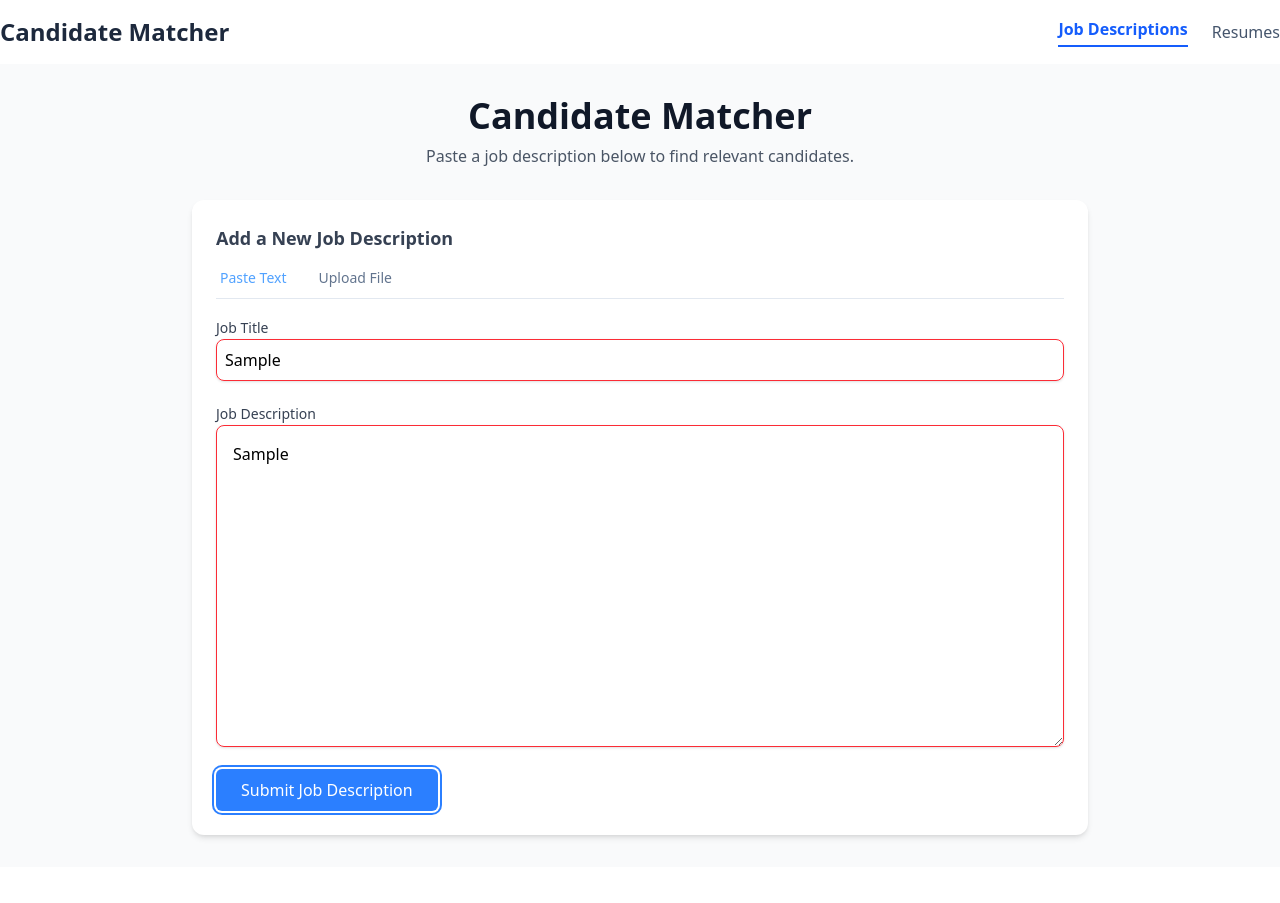
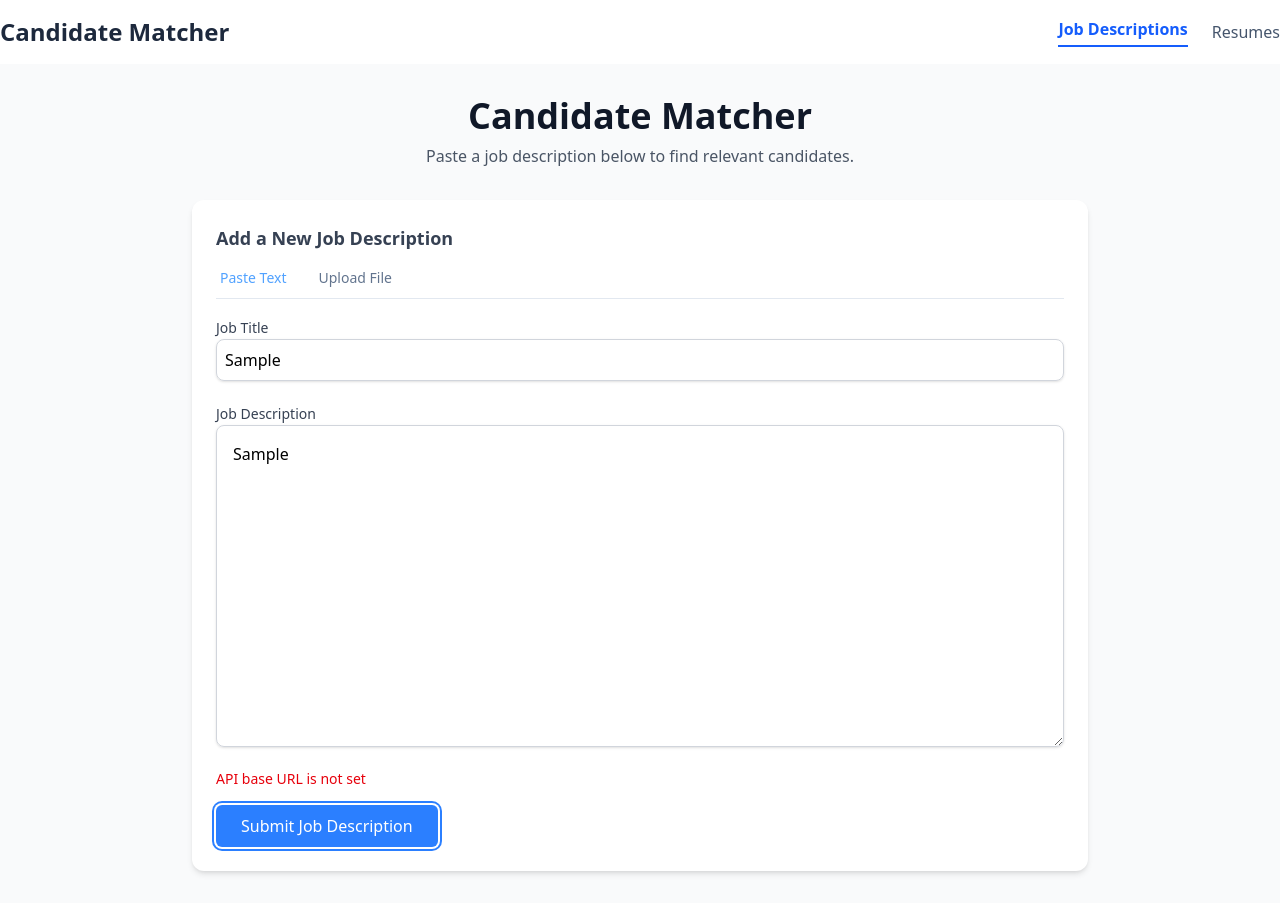
Before and after one commit to subodhkopardesuvikollc/JobAI, a Next.js app: page / in a window 1280 px wide. Both pictures are taken after typing "Sample", "Sample" into the empty fields and a click on the button "Submit Job Description". Before the commit the page ends 867 px from the top, so only its background shows below. Built offline with nearby package versions, Linux system fonts and the light colour scheme; no server answers.

Commit message:
- Refactor: Separated File and Text upload components. - Added a custom loader. - Refactored custom hook.

```diff
--- a/src/components/JobDescriptions.tsx
+++ b/src/components/JobDescriptions.tsx
@@ -1,29 +1,27 @@
 "use client";
-import { Candidates } from "@/app/page";
-import { useState } from "react";
-import CandidateTable from "./CandidateTable";
+import { useFileUpload } from "@/hooks/useFileUpload";
+import { useEffect, useState } from "react";
 import FileUpload from "./FileUpload";
-import { useFileUpload } from "@/hooks/useFileUpload";
-
-interface props {
-  jobDescription: string;
-  setJobDescription: (value: string) => void;
-  candidates: Candidates[] | undefined;
-  setCandidates: (value: Candidates[] | undefined) => void;
-  showResults: boolean;
-  setShowResults: (value: boolean) => void;
-  error: string;
-  setError: (value: string) => void;
-}
+import TextUpload from "./TextUpload";
 
 const JobDescriptions = () => {
   const [textJd, setTextJd] = useState({ title: "", description: "" });
 
   const [activeTab, setActiveTab] = useState("text");
   const [files, setFiles] = useState<File[]>([]);
+  const [error, setError] = useState("");
 
-  const { isLoading, error, setError, uploadFiles, uploadText, success } =
-    useFileUpload();
+  const {
+    isLoading,
+    error: uploadError,
+    uploadFiles,
+    uploadText,
+    success,
+  } = useFileUpload();
+
+  useEffect(() => {
+    setError("");
+  }, [activeTab]);
 
   const handleFileUpload = async () => {
     if (activeTab === "text") {
@@ -58,7 +56,8 @@ const JobDescriptions = () => {
               Add a New Job Description
             </h2>
             <div className="border-b border-slate-200 mb-4">
-              <nav className="flex space-x-6">
+              <ul className="flex space-x-6">
+                <li>
                   <button
                     id="tab-text"
                     className={`${
@@ -68,6 +67,8 @@ const JobDescriptions = () => {
                   >
                     Paste Text
                   </button>
+                </li>
+                <li>
                   <button
                     id="tab-pdf"
                     className={`${
@@ -77,88 +78,19 @@ const JobDescriptions = () => {
                   >
                     Upload File
                   </button>
-              </nav>
+                </li>
+              </ul>
             </div>
 
             {activeTab === "text" && (
-              <div className="flex flex-col gap-5">
-                <div>
-                  <label
-                    htmlFor="job-title"
-                    className="text-sm font-medium text-gray-700"
-                  >
-                    Job Title
-                  </label>
-                  <input
-                    type="text"
-                    placeholder="Job Title"
-                    className={`w-full p-2 border rounded-lg shadow-sm transition-shadow focus:outline-none focus:ring-2 focus:ring-blue-500 ${
-                      error ? "border-red-500" : "border-gray-300"
-                    }`}
-                    value={textJd.title}
-                    onChange={(e) =>
-                      setTextJd({ ...textJd, title: e.target.value })
-                    }
+              <TextUpload
+                setError={setError}
+                textJd={textJd}
+                setTextJd={setTextJd}
+                isLoading={isLoading}
+                error={error}
+                success={success}
               />
-                </div>
-                <div>
-                  <label
-                    htmlFor="job-description"
-                    className="text-sm font-medium text-gray-700"
-                  >
-                    Job Description
-                  </label>
-                  <textarea
-                    id="job-description"
-                    name="job-description"
-                    rows={12}
-                    className={`w-full p-4 border rounded-lg shadow-sm transition-shadow focus:outline-none focus:ring-2 focus:ring-blue-500 ${
-                      error ? "border-red-500" : "border-gray-300"
-                    }`}
-                    placeholder={
-                      error || "Paste the full job description here..."
-                    }
-                    value={textJd.description}
-                    onChange={(e) => {
-                      setTextJd({ ...textJd, description: e.target.value });
-                      if (error) setError("");
-                    }}
-                  />
-                </div>
-                {isLoading && (
-                  <div className="flex items-center justify-center mt-4">
-                    <svg
-                      className="animate-spin h-5 w-5 text-blue-600 mr-2"
-                      xmlns="http://www.w3.org/2000/svg"
-                      fill="none"
-                      viewBox="0 0 24 24"
-                    >
-                      <circle
-                        className="opacity-25"
-                        cx="12"
-                        cy="12"
-                        r="10"
-                        stroke="currentColor"
-                        strokeWidth="4"
-                      ></circle>
-                      <path
-                        className="opacity-75"
-                        fill="currentColor"
-                        d="M4 12a8 8 0 018-8v4a4 4 0 00-4 4H4z"
-                      ></path>
-                    </svg>
-                    <span className="text-blue-600 text-sm font-medium">
-                      Uploading...
-                    </span>
-                  </div>
-                )}
-
-                {success && (
-                  <div className="mt-4 flex justify-center text-green-600 text-sm font-medium">
-                    File(s) uploaded successfully!
-                  </div>
-                )}
-              </div>
             )}
 
             {activeTab === "file" && (
@@ -167,9 +99,16 @@ const JobDescriptions = () => {
                 setFiles={setFiles}
                 isLoading={isLoading}
                 isSuccess={success}
-                error={error}
+                error={uploadError}
               />
             )}
+
+            {uploadError && (
+              <div className="mt-4 text-red-600 text-sm font-medium">
+                {uploadError}
+              </div>
+            )}
+
             <button
               onClick={handleFileUpload}
               className="mt-4 w-full sm:w-auto  items-center justify-center px-6 py-2 border border-transparent text-base font-medium rounded-md shadow-sm text-white bg-blue-500 hover:bg-blue-700 focus:outline-none focus:ring-2 focus:ring-offset-2 focus:ring-blue-500 transition-colors"
--- /dev/null
+++ b/src/components/Loader.tsx
@@ -0,0 +1,33 @@
+import React from "react";
+
+const Loader = ({ message }: { message?: string }) => {
+  return (
+    <div className="flex items-center justify-center mt-4">
+      <svg
+        className="animate-spin h-5 w-5 text-blue-600 mr-2"
+        xmlns="http://www.w3.org/2000/svg"
+        fill="none"
+        viewBox="0 0 24 24"
+      >
+        <circle
+          className="opacity-25"
+          cx="12"
+          cy="12"
+          r="10"
+          stroke="currentColor"
+          strokeWidth="4"
+        ></circle>
+        <path
+          className="opacity-75"
+          fill="currentColor"
+          d="M4 12a8 8 0 018-8v4a4 4 0 00-4 4H4z"
+        ></path>
+      </svg>
+      <span className="text-blue-600 text-sm font-medium">
+        {message || "Loading..."}
+      </span>
+    </div>
+  );
+};
+
+export default Loader;
--- /dev/null
+++ b/src/components/TextUpload.tsx
@@ -0,0 +1,79 @@
+"use client";
+
+import React, { useState } from "react";
+import Loader from "./Loader";
+
+interface TextUploadProps {
+  textJd: { title: string; description: string };
+  setTextJd: (textJd: { title: string; description: string }) => void;
+  isLoading: boolean;
+  success: boolean;
+  error: string;
+  setError: (error: string) => void;
+}
+
+const TextUpload = ({
+  textJd,
+  setTextJd,
+  isLoading,
+  success,
+  error,
+  setError,
+}: TextUploadProps) => {
+  return (
+    <div className="flex flex-col gap-5">
+      <div>
+        <label
+          htmlFor="job-title"
+          className="text-sm font-medium text-gray-700"
+        >
+          Job Title
+        </label>
+        <input
+          type="text"
+          placeholder="Job Title"
+          className={`w-full p-2 border rounded-lg shadow-sm transition-shadow focus:outline-none focus:ring-2 focus:ring-blue-500 ${
+            error ? "border-red-500" : "border-gray-300"
+          }`}
+          value={textJd.title}
+          onChange={(e) => setTextJd({ ...textJd, title: e.target.value })}
+        />
+      </div>
+      <div>
+        <label
+          htmlFor="job-description"
+          className="text-sm font-medium text-gray-700"
+        >
+          Job Description
+        </label>
+        <textarea
+          id="job-description"
+          name="job-description"
+          rows={12}
+          className={`w-full p-4 border rounded-lg shadow-sm transition-shadow focus:outline-none focus:ring-2 focus:ring-blue-500 ${
+            error ? "border-red-500" : "border-gray-300"
+          }`}
+          placeholder={error || "Paste the full job description here..."}
+          value={textJd.description}
+          onChange={(e) => {
+            setTextJd({ ...textJd, description: e.target.value });
+            if (error) setError("");
+          }}
+        />
+      </div>
+      {isLoading && (
+        <div className="mt-4 flex justify-center">
+          <Loader message="Uploading job description..." />
+        </div>
+      )}
+
+      {success && (
+        <div className="mt-4 flex justify-center text-green-600 text-sm font-medium">
+          File(s) uploaded successfully!
+        </div>
+      )}
+    </div>
+  );
+};
+
+export default TextUpload;
--- a/src/hooks/useFileUpload.ts
+++ b/src/hooks/useFileUpload.ts
@@ -1,3 +1,4 @@
+import { POST } from "@/app/api/jd/route";
 import { useState } from "react";
 
 export const useFileUpload = () => {
@@ -14,21 +15,25 @@ export const useFileUpload = () => {
         const formData = new FormData();
         formData.append("file", file);
 
-        const response = await fetch("/api/upload", {
+        const response = await fetch("/api/jd", {
           method: "POST",
           body: formData,
         });
 
         if (!response.ok) {
           const errorText = await response.text();
-          throw new Error("Failed to upload file: " + errorText);
+          setError("Failed to upload file: " + errorText);
+          throw new Error(errorText);
         }
 
         return await response.text();
       });
 
-      await Promise.all(uploadPromises);
-      setSuccess(true);
+      const results = await Promise.all(uploadPromises);
+      if (results.length > 0) {
+        setSuccess(true);
+        setError("");
+      }
     } catch (err) {
       setError(err instanceof Error ? err.message : "Upload failed");
     } finally {
@@ -51,9 +56,6 @@ export const useFileUpload = () => {
   return {
     isLoading,
     error,
-    setError,
-    setIsLoading,
-    setSuccess,
     success,
     uploadFiles,
     uploadText,
```
Also changed, not shown: src/app/api/jd/route.ts (renamed from src/app/api/upload/route.ts, +25 -6 lines), src/components/FileUpload.tsx (+3 -25 lines). Lines whose indentation alone changed are shown as unchanged.
